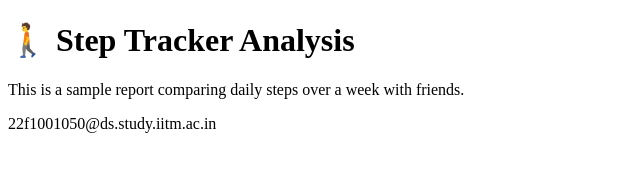
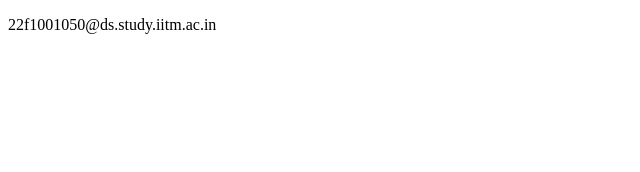
Before and after one commit to logeshdatascience/step-tracker, a plain HTML site: page index.html in a window 1280 px wide. Shown: the whole page, without its empty margins (0-640 px from the left). Drawn offline with Linux system fonts and the light colour scheme.

Commit message:
Update index.html

```diff
--- a/index.html
+++ b/index.html
@@ -5,9 +5,6 @@
   <title>Step Tracker</title>
 </head>
 <body>
-  <h1>🚶 Step Tracker Analysis</h1>
-  <p>This is a sample report comparing daily steps over a week with friends.</p>
-
   <p><!--email_off-->22f1001050@ds.study.iitm.ac.in<!--/email_off--></p>
 </body>
 </html>
```
